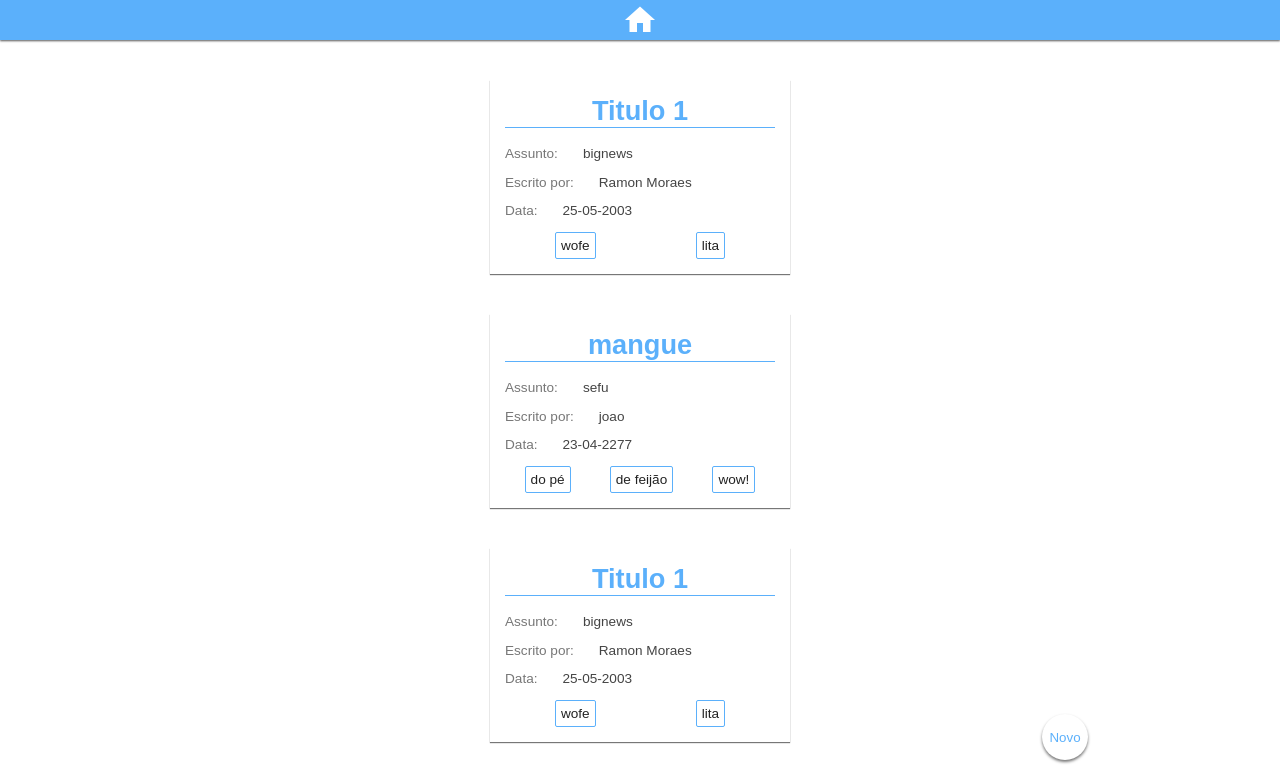
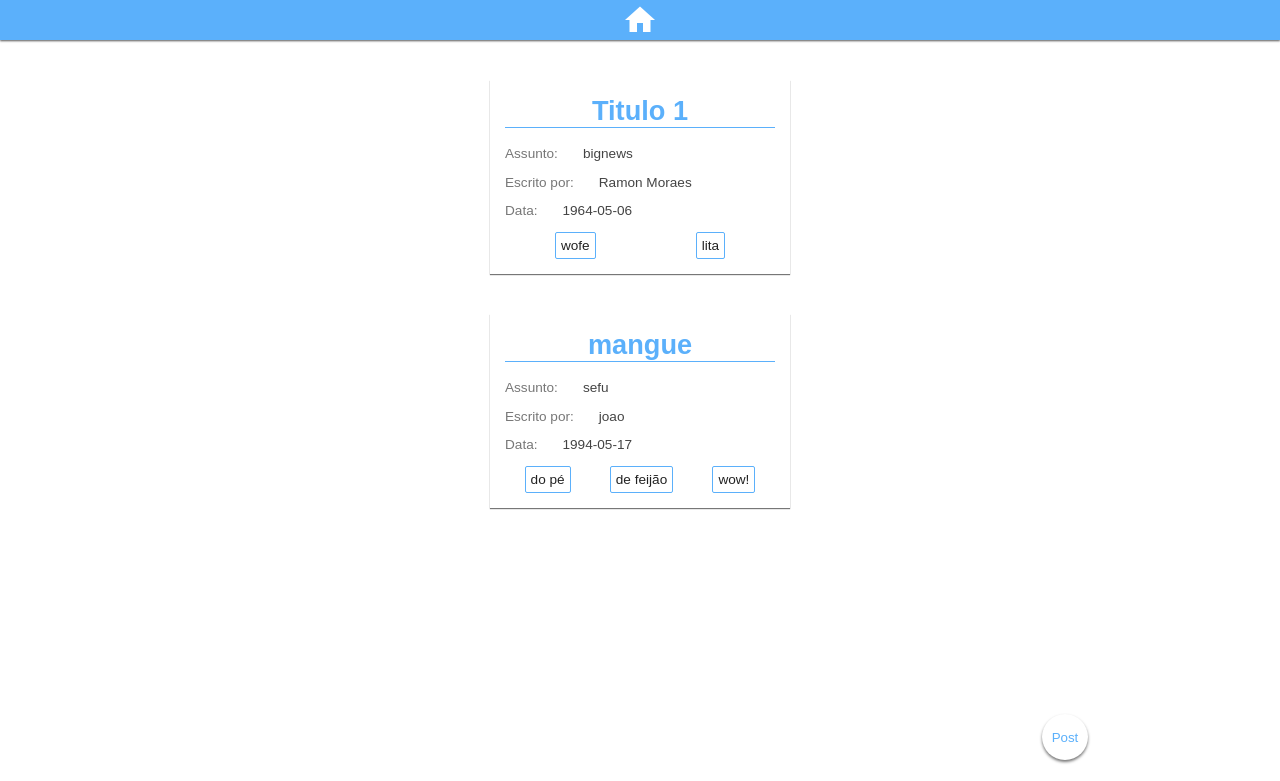
Before and after one commit to ramonmoraes/myCmsReact, a React (Create React App) app: page /#main in a window 1280 px wide. Shown: the top 781 px of the page. Built offline with nearby package versions, Linux system fonts and the light colour scheme.

Commit message:
Props sendo passados para o Post.JS corretamente

```diff
--- a/public/fapi/post.json
+++ b/public/fapi/post.json
@@ -3,45 +3,17 @@
   "assunto": "bignews" ,
   "autor":"Ramon Moraes" ,
   "tags":["wofe","lita"] ,
-  "data":"25-05-2003" ,
-  "text" :"was born the wofe"
+  "data":"1964-05-06" ,
+  "text" :["was born the wofe"],
+  "ativo":true
 },
 {
   "titulo": "mangue",
   "assunto":"sefu" ,
   "autor": "joao",
   "tags": ["do pé", "de feijão", "wow!"],
-  "data": "23-04-2277",
-  "text" : ["Guess what, guess who","PikachU!"]
-},{
-  "titulo":"Titulo 1" ,
-  "assunto": "bignews" ,
-  "autor":"Ramon Moraes" ,
-  "tags":["wofe","lita"] ,
-  "data":"25-05-2003" ,
-  "text" :"was born the wofe"
-},
-{
-  "titulo": "mangue",
-  "assunto":"sefu" ,
-  "autor": "joao",
-  "tags": ["do pé", "de feijão", "wow!"],
-  "data": "23-04-2277",
-  "text" : ["Guess what, guess who","PikachU!"]
-},{
-  "titulo":"Titulo 1" ,
-  "assunto": "bignews" ,
-  "autor":"Ramon Moraes" ,
-  "tags":["wofe","lita"] ,
-  "data":"25-05-2003" ,
-  "text" :"was born the wofe"
-},
-{
-  "titulo": "mangue",
-  "assunto":"sefu" ,
-  "autor": "joao",
-  "tags": ["do pé", "de feijão", "wow!"],
-  "data": "23-04-2277",
-  "text" : ["Guess what, guess who","PikachU!"]
+  "data": "1994-05-17",
+  "text" : ["Guess what, guess who","PikachU!"],
+  "ativo":true
 }
 ]
--- a/src/App.css
+++ b/src/App.css
@@ -10,21 +10,30 @@
   margin-top: 5vh;
   display: flex;
   flex-direction: column;
-  min-width: 50%;
+  min-width: 60%;
+  width: 500px;
   max-width: 90%;
   padding: 5px;
   box-shadow: 0 1px 1px 0 #777;
-
 }
 
-.cmsForm p{color:#666;text-align: center;}
-.cmsLabel{text-align: center;color: #555;}
+.cmsForm p{
+  color:#666;
+  text-align: center;
+}
+.cmsLabel{
+  text-align: center;
+  color: #555;
+}
 .cmsForm input, .cmsForm textarea{
   padding: 5px;
   margin: 5px;
 }
-.cmsForm textarea{height: 150px;}
-.cmsForm button{border: none;
+.cmsForm textarea{
+  height: 150px;
+}
+.cmsForm button{
+  border: none;
   padding: 5px;
   margin: 5px;
   background-color: white;
@@ -34,10 +43,14 @@
 }
 
 .toggleBtn{
-  height: 46px;width: 46px;cursor: pointer;
-  border-radius: 50%;border: none;
+  height: 46px;
+  width: 46px;
+  cursor: pointer;
+  border: none;
+  border-radius: 50%;
   box-shadow: 0px 2px 3px 0 #777;
-  background-color: white;position: fixed;
+  background-color: white;
+  position: fixed;
   bottom: 5vh;
   right: 15vw;
   color: #5bb0fb;
@@ -96,3 +109,15 @@
   color: #444;
   margin-left: 25px;
 }
+
+.center {
+  display: flex;
+  justify-content: center;
+  align-items: center;
+  width: 100%;
+}
+@media screen and (max-width: 500px){
+  .cmsForm{
+    min-width: 80%;
+  }
+}
--- a/src/App.js
+++ b/src/App.js
@@ -1,39 +1,39 @@
 import React, { Component } from 'react';
 import './App.css';
-import Post from './components/Post';
 import Main from './components/Main';
 import ToggleBtn from './components/ToggleBtn';
+
+
 class App extends Component {
-  constructor(props){
+  constructor(props) {
     super(props)
-    this.state={atual:<Main passToApp={this.passToApp}/>,url:'#main'}
     window.location.hash='main';
+    this.state={
+        url:window.location.hash
+    }
   }
-  componentDidMount(){
+
+  componentDidMount() {
     window.onhashchange=this.hashChanger;
   }
 
-  passToApp=(x)=>{
-    console.log(x);
-    window.location.hash="post";
-    this.setState({url:window.location.hash,atual:<Post info={x}/>});
-  }
-
-  hashChanger=()=>{
-    let url = window.location.hash;
-    if(url==="#main")
-      this.setState({url:window.location.hash,atual:<Main passToApp={this.passToApp}/>})
-    if(url==="#post")
-      this.setState({url:window.location.hash,atual:<Post/>})
+  hashChanger=()=> {
+      this.setState({
+        url:window.location.hash,
+      });
   }
 
   render() {
     return (
       <div className="App">
         <div className='mobileContainer'>
-        <nav className='topMenu'> <a href='#main'><img src='images/homewhite.png' alt='home'/></a> </nav>
-          {this.state.atual}
-          <ToggleBtn/>
+        <nav className='topMenu'>
+          <a href='#main'>
+            <img src='images/homewhite.png' alt='home'/>
+          </a>
+        </nav>
+          <Main janela={this.state.url}/>
+          <ToggleBtn janela={this.state.url}/>
         </div>
       </div>
     );
--- a/src/components/CardPost.js
+++ b/src/components/CardPost.js
@@ -2,9 +2,10 @@ import React, { Component } from 'react';
 
 class CardPost extends Component {
 
-  passToPost=()=>{
-    this.props.passTo(this.props);
+  passToPost =()=> {
+    this.props.passTo(this.props.info);
   }
+
   render() {
     let tags=[];
     for (var i = 0; i < this.props.info.tags.length; i++) {
--- a/src/components/Main.js
+++ b/src/components/Main.js
@@ -1,13 +1,24 @@
 import React, { Component } from 'react';
 import CardPost from './CardPost';
+import Post from './Post'
 
 class Main extends Component {
-  constructor(props){
+
+  constructor(props) {
     super(props);
-    this.state={cards:[],loaded:false}
+    this.state = {
+      cards:[],
+      loaded:false,
+      janela:this.props.janela,
+      infoToPass:{ }
+    }
   }
 
-  componentDidMount(){
+  componentWillReceiveProps(np) {
+    this.setState({janela:np.janela});
+  }
+
+  componentDidMount() {
     const ajax = new XMLHttpRequest ();
     const update = this.pushCardsInState;
     ajax.onreadystatechange = function(){
@@ -19,18 +30,29 @@ class Main extends Component {
     ajax.send();
   }
 
-  pushCardsInState=(str)=>{
+  pushCardsInState =(str)=> {
     let cardInfo = JSON.parse(str);
     let cardStream=[];
       for (var i = 0; i < cardInfo.length; i++) {
-        cardStream.push(<CardPost info={cardInfo[i]} key={"card"+i} passTo={this.props.passToApp}/>);
+        cardStream.push(
+          <CardPost info={cardInfo[i]}
+          key={"card"+i} passTo={this.passToMain}
+          />);
       }
-
-    this.setState({cards:cardStream,loaded:true});
-    // console.log(cardStream);
+    this.setState({
+      cards:cardStream,
+      loaded:true
+    });
   }
 
-  render() {
+  clearInfoToPass =()=> {
+    this.setState({infoToPass:''});
+  }
+  passToMain =(info)=> {
+    this.setState({infoToPass:info});
+    window.location.hash='post';
+    }
+  renderCardStream =()=> {
     if(this.state.loaded){
       return (
         <div className="">
@@ -39,12 +61,36 @@ class Main extends Component {
       );
     }else{
       return (
-      <div className='center'>
-        <img src='/images/loading.gif' alt='loading' />
-      </div>
-    );
+        <div className='center'>
+          <h2> Carregando </h2>
+          <img src='/images/loading.gif' alt='loading' />
+        </div>
+      );
     }
   }
+
+  renderPost =()=> {
+    return(
+      <Post info={this.state.infoToPass} clearInfo={this.clearInfoToPass}/>
+    );
+  }
+
+  render() {
+    if(this.state.janela==="#main"){
+      return (
+        <div>
+        {this.renderCardStream()}
+        </div>
+      );
+    } else {
+      return (
+        <div className='center'>
+          {this.renderPost()}
+        </div>
+      );
+    }
+  }
+
 }
 
 export default Main;
--- a/src/components/Post.js
+++ b/src/components/Post.js
@@ -1,41 +1,118 @@
 import React, { Component } from 'react';
 
 class Post extends Component {
-  constructor(props){
+  constructor(props) {
     super(props);
     this.state = {
-      new:props.info.new,
+      novo:true,
       ativo:props.info.ativo,
       titulo:props.info.titulo,
       assunto:props.info.assunto,
       autor:props.info.autor,
-      tags:props.info.tags,
-      date:props.info.date,
+      tags:{
+        public:'',
+        coded:this.props.info.tags
+      },
+      data:props.info.data,
       text:{
-        public:props.info.textPublic,
-        coded:props.info.textCoded
+        public:'',
+        coded:this.props.info.text
       }
     }
   }
 
-  logFormated=()=>{
-    console.log(this.state);
+  formatTags =()=> {
+    let tags = "";
+
+    for (var i = 0; i < this.state.tags.coded.length; i++) {
+      tags = tags + this.state.tags.coded[i]+" ";
+    }
+    return tags
+
   }
-  handleChanges=(e)=>{
+
+  setPublicTags =()=> {
+    this.setState({
+      tags:{
+        coded:this.state.tags.coded,
+        public:this.formatTags()
+      }
+    })
+  }
+
+  formatText =()=> {
+    let text = "";
+    for (var i = 0; i < this.state.text.coded.length; i++) {
+      text = text + this.state.text.coded[i] + "\n";
+    }
+    return text;
+  }
+
+  setPublicText =()=> {
+    this.setState({
+      text:{
+        coded:this.state.text.coded,
+        public:this.formatText()
+      }
+    })
+  }
+
+  codedTags =()=> {
+      let coded = this.state.tags.public.split(" ");
+      if (coded[coded.length-1]==="") {
+          coded.pop();
+        }
+
+      return ({
+        public:this.state.tags.public,
+        coded:coded
+      })
+
+    }
+
+  codedText =()=> {
+    let coded = this.state.text.public.split(/\n/);
+    if(coded[coded.length-1]===""){
+      coded.pop()
+    }
+
+    return ({
+      public:this.state.text.public,
+      coded:coded
+    })
+
+  }
+
+  logFormated =()=> {
+    let formated ={
+      ativo:this.state.ativo,
+      titulo:this.state.titulo,
+      assunto:this.state.assunto,
+      autor:this.state.autor,
+      tags:this.codedTags(),
+      date:this.state.date,
+      text:this.codedText()
+    }
+    //Enviar data a partir daqui
+    console.log(formated);
+  }
+
+  handleChanges =(e)=> {
     this.setState({
       [e.target.name]:e.target.value
     })
   }
-handleTagChanges=(e)=>{
-  let tags = e.target.value.split(" ");
-  for (var i = 0; i < tags.length; i++) {
-    if(tags[i]===''){
-      tags.pop();
-    }
+
+  handleTagChanges =(e)=> {
+    let tags = e.target.value;
+    this.setState({tags:{
+        public:tags,
+        coded:this.state.tags.coded
+    }});
+
   }
-  this.setState({tags:tags})
-}
-  handleTextChanges=(e)=>{
+
+  handleTextChanges =(e)=> {
     let paragrafos = e.target.value.split(/\n/);
     this.setState({
       text:{
@@ -44,6 +121,13 @@ handleTagChanges=(e)=>{
       }
     })
   }
+
+  componentDidMount() {
+    this.setPublicText();
+    this.setPublicTags();
+    this.props.clearInfo();
+  }
+
   render() {
     return (
       <div className='cmsForm'>
@@ -54,12 +138,12 @@ handleTagChanges=(e)=>{
           <label htmlFor='ativo'>Escondida</label>
           <input type='radio' name='ativo' onChange={this.handleChanges} value={false}/>
         </div>
-        <input type='text' placeholder='titulo' name='titulo' onChange={this.handleChanges}/>
-        <input type='text' placeholder='assunto' name='assunto' onChange={this.handleChanges}/>
-        <input type='text' placeholder='autor' name='autor' onChange={this.handleChanges}/>
-        <input type='text' placeholder='tags' name='tags' onChange={this.handleTagChanges}/>
-        <input type='date' name='date' onChange={this.handleChanges} value={this.state.date}/>
-        <textarea placeholder='' autoFocus name='text.public' onChange={this.handleTextChanges}></textarea>
+        <input type='text' placeholder='titulo' name='titulo' onChange={this.handleChanges} value={this.state.titulo} />
+        <input type='text' placeholder='assunto' name='assunto' onChange={this.handleChanges} value={this.state.assunto}  />
+        <input type='text' placeholder='autor' name='autor' onChange={this.handleChanges} value={this.state.autor}  />
+        <input type='text' placeholder='tags' name='tags' onChange={this.handleTagChanges} value={this.state.tags.public} />
+        <input type='date' name='date' onChange={this.handleChanges} value={this.state.data}  />
+        <textarea placeholder='' autoFocus name='text.public' onChange={this.handleTextChanges} value={this.state.text.public}  ></textarea>
         <button onClick={this.logFormated}> Postar </button>
       </div>
     );
--- a/src/components/ToggleBtn.js
+++ b/src/components/ToggleBtn.js
@@ -5,24 +5,34 @@ class ToggleBtn extends Component {
     super(props);
     this.state={
       img:'',
-      text:'Novo'
+      text:'Post',
+      hash:'#post'
+    }
+  }
+  componentWillReceiveProps(np){
+    // Este metodo funciona porque só vão haver 2 estados de exibição:
+    // - Post e Main
+    if(np!==this.props.janela){
+      this.setState({hash:this.props.janela});
+      this.changeText();
     }
   }
 
-  changeUrl=()=>{
-    if(window.location.hash==="#main"){
-      window.location.hash='#post';
-      this.setState({text:'Voltar'})
-    }else{
-      window.location.hash='#main';
-      this.setState({text:'Novo'})
-          }
+  changeText =()=> {
+    if (this.state.hash!=="#main") {
+      this.setState({text:'Voltar'});
+    } else {
+      this.setState({text:'Post'});
+    }
   }
+
   render() {
-        return (
-      <button className='toggleBtn' onClick={this.changeUrl}>
-        {this.state.text}
-      </button>
+    return (
+      <a href={this.state.hash}>
+        <button className='toggleBtn'>
+          {this.state.text}
+        </button>
+      </a>
     );
   }
 }
```
